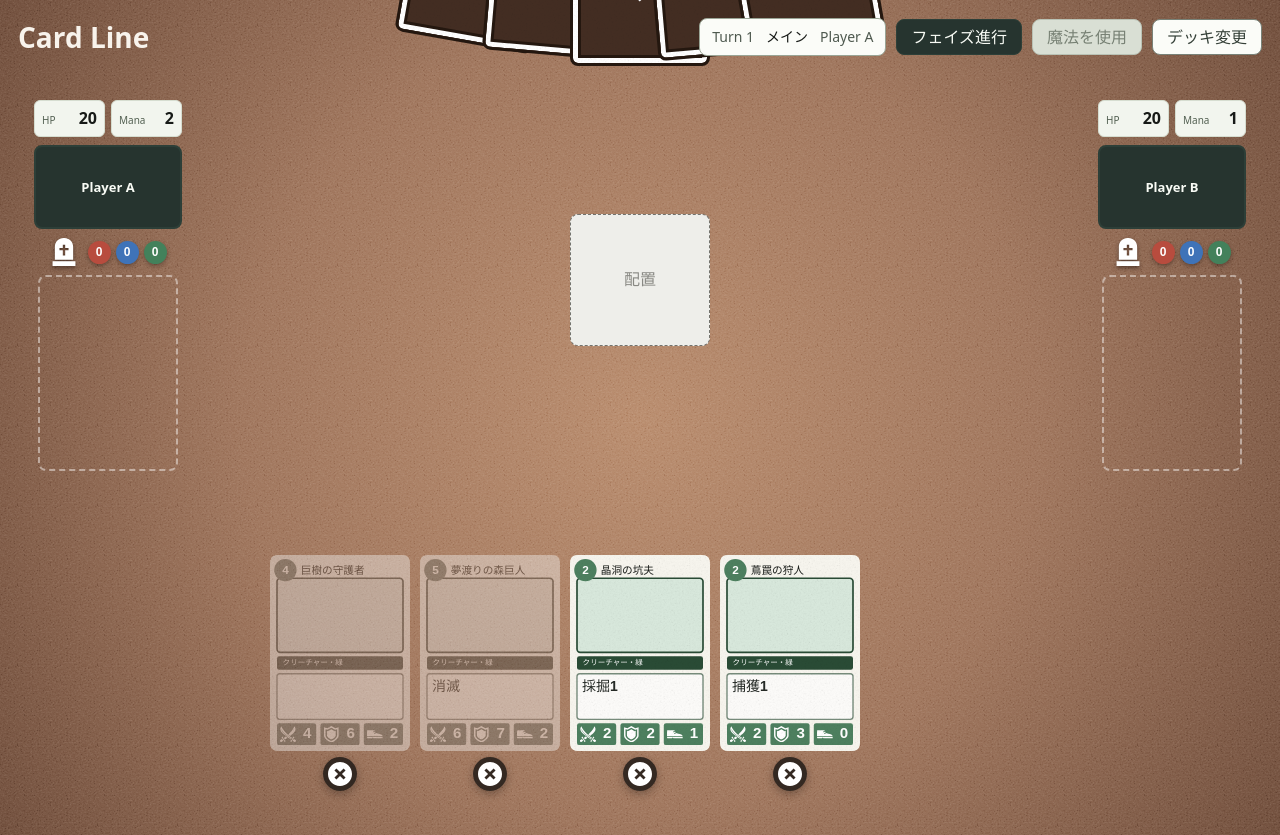
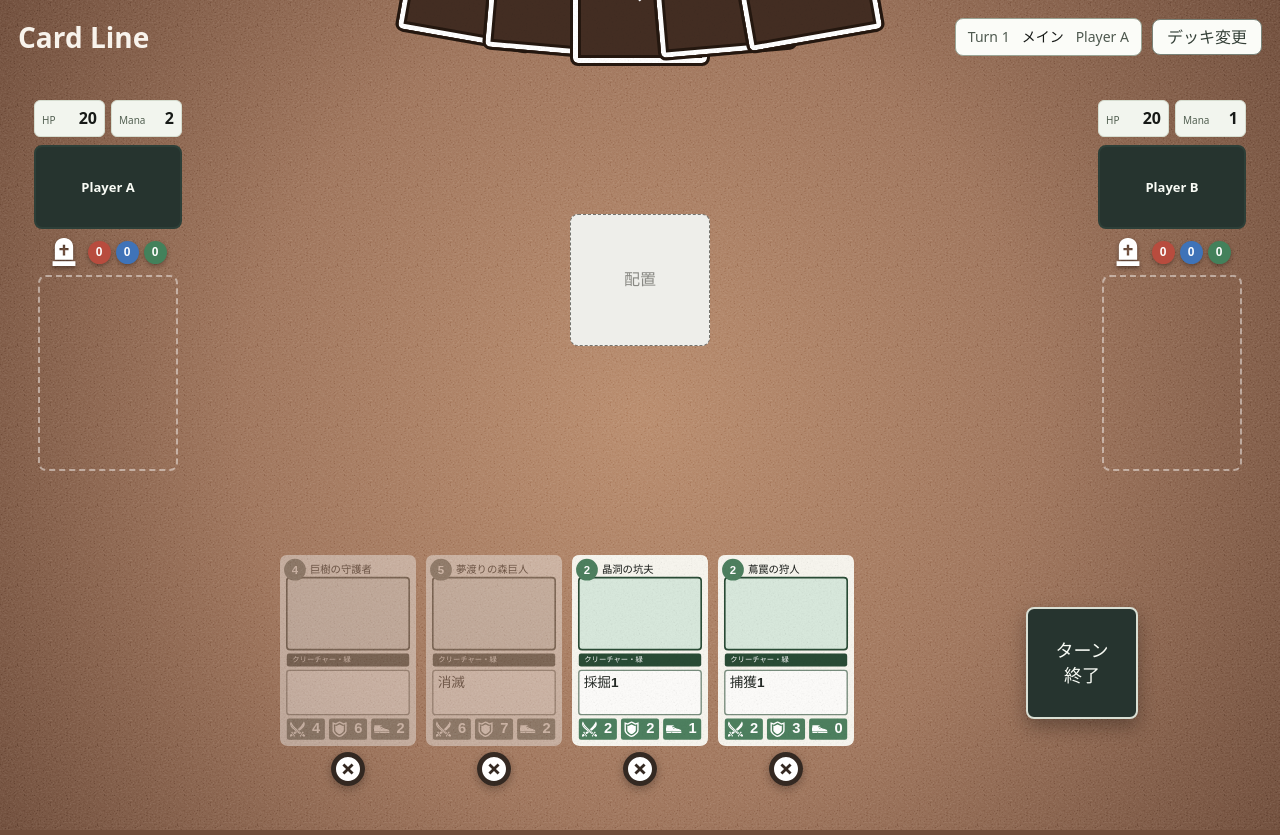
Before and after one commit to kurehajime/cardivide, a React (Vite) app: page / in a window 1280 px wide. Both pictures are taken after a click on the button "ゲーム開始". Built offline with nearby package versions, Linux system fonts and the light colour scheme; a web font is replaced by a local one.

Commit message:
ボタン整理

```diff
--- a/src/App.css
+++ b/src/App.css
@@ -812,6 +812,55 @@
   padding-top: 42px;
 }
 
+.player-hand-row {
+  min-width: 0;
+  display: grid;
+  grid-template-columns: 112px minmax(0, 740px) 112px;
+  gap: 16px;
+  align-items: center;
+  justify-content: center;
+}
+
+.player-hand-row-spacer {
+  width: 112px;
+}
+
+.turn-end-button {
+  width: 112px;
+  min-height: 112px;
+  padding: 14px;
+  border: 2px solid #d9dfd4;
+  border-radius: 8px;
+  background: #26342f;
+  box-shadow: 0 8px 18px rgb(18 12 9 / 34%);
+  color: #f8fbf5;
+  font-size: 18px;
+  font-weight: 800;
+  line-height: 1.35;
+  transition: background-color 120ms ease, transform 120ms ease, opacity 120ms ease;
+}
+
+.turn-end-button:not(:disabled) {
+  cursor: pointer;
+}
+
+.turn-end-button:not(:disabled):hover {
+  background: #18231f;
+  transform: translateY(-2px);
+}
+
+.turn-end-button:focus-visible {
+  outline: 3px solid #f5eee7;
+  outline-offset: 3px;
+}
+
+.turn-end-button:disabled {
+  border-color: rgb(217 223 212 / 40%);
+  background: rgb(38 52 47 / 50%);
+  color: rgb(248 251 245 / 45%);
+  box-shadow: none;
+}
+
 .hand-card-slot {
   min-width: 0;
   display: grid;
@@ -820,8 +869,42 @@
   justify-items: center;
 }
 
-.hand-card-slot > .hand-card-button {
+.hand-card-main {
+  position: relative;
   width: 100%;
+  min-width: 0;
+}
+
+.hand-card-main > .hand-card-button {
+  width: 100%;
+}
+
+.hand-spell-play-button {
+  position: absolute;
+  z-index: 4;
+  top: -24px;
+  left: 50%;
+  min-width: 74px;
+  min-height: 34px;
+  padding: 4px 14px;
+  border: 2px solid #f8fbf5;
+  border-radius: 6px;
+  background: #26342f;
+  box-shadow: 0 5px 12px rgb(18 12 9 / 42%);
+  color: #f8fbf5;
+  font-size: 14px;
+  font-weight: 800;
+  transform: translateX(-50%);
+}
+
+.hand-spell-play-button:hover {
+  background: #18231f;
+  cursor: pointer;
+}
+
+.hand-spell-play-button:focus-visible {
+  outline: 3px solid #f5eee7;
+  outline-offset: 2px;
 }
 
 .hand-discard-button {
@@ -1409,6 +1492,22 @@
     overflow-x: auto;
   }
 
+  .player-hand-row {
+    grid-template-columns: minmax(0, 1fr) 88px;
+    gap: 10px;
+  }
+
+  .player-hand-row-spacer {
+    display: none;
+  }
+
+  .turn-end-button {
+    width: 88px;
+    min-height: 96px;
+    padding: 10px;
+    font-size: 16px;
+  }
+
   .card-detail-popover {
     gap: 8px;
     padding: 12px;
--- a/src/components/GameApp.tsx
+++ b/src/components/GameApp.tsx
@@ -194,7 +194,16 @@ const GameSession = ({
   }
 
   const handlePassPhase = () => {
-    applyGameUpdate((currentManager) => GameManager.passPhase(currentManager))
+    applyGameUpdate((currentManager) => {
+      const endingPlayerId = currentManager.state.activePlayerId
+      let nextManager = currentManager
+
+      while (nextManager.state.activePlayerId === endingPlayerId) {
+        nextManager = GameManager.passPhase(nextManager)
+      }
+
+      return nextManager
+    })
   }
 
   const handleCardClick = (cardId: CardInstanceId) => {
@@ -215,13 +224,9 @@ const GameSession = ({
     )
   }
 
-  const handlePlaySpell = () => {
-    if (selectedCardId === null) {
-      return
-    }
-
+  const handlePlaySpell = (cardId: CardInstanceId) => {
     applyGameUpdate((currentManager) =>
-      GameManager.playSpell(currentManager, selectedCardId),
+      GameManager.playSpell(currentManager, cardId),
     )
   }
 
@@ -259,34 +264,6 @@ const GameSession = ({
             <h1>Card Line</h1>
             <div className="game-header-controls">
               <PhaseBar phase={state.phase} turn={state.turn} activePlayer={currentPlayer.name} />
-              <button
-                className="game-action-button"
-                type="button"
-                disabled={
-                  state.activePlayerId === AI_PLAYER_ID ||
-                  state.phase === 'keepUp' ||
-                  state.pendingCombat !== null ||
-                  winnerId !== null
-                }
-                onClick={handlePassPhase}
-              >
-                フェイズ進行
-              </button>
-              <button
-                className="game-action-button"
-                type="button"
-                disabled={
-                  state.activePlayerId === AI_PLAYER_ID ||
-                  state.phase !== 'main' ||
-                  selectedCard?.card.kind !== 'spell' ||
-                  selectedCardId === null ||
-                  !GameManager.isCardPlayable(manager, selectedCardId) ||
-                  winnerId !== null
-                }
-                onClick={handlePlaySpell}
-              >
-                魔法を使用
-              </button>
               <button
                 className="game-action-button game-action-secondary"
                 type="button"
@@ -342,6 +319,8 @@ const GameSession = ({
             onGroupAttack={handleGroupAttack}
             onActivateAbility={handleActivateAbility}
           />
+          <div className="player-hand-row">
+            <div className="player-hand-row-spacer" aria-hidden="true" />
             <HandView
               cards={playerAHand}
               playerName={playerA.name}
@@ -357,7 +336,25 @@ const GameSession = ({
               selectedCardId={state.activePlayerId === 'playerA' ? selectedCardId : null}
               onCardClick={handleCardClick}
               onDiscardCard={handleDiscardCard}
+              onPlaySpell={handlePlaySpell}
             />
+            <button
+              className="turn-end-button"
+              type="button"
+              aria-label="ターン終了"
+              disabled={
+                state.activePlayerId === AI_PLAYER_ID ||
+                state.phase === 'keepUp' ||
+                state.pendingCombat !== null ||
+                winnerId !== null
+              }
+              onClick={handlePassPhase}
+            >
+              ターン
+              <br />
+              終了
+            </button>
+          </div>
         </main>
       </LayoutGroup>
     </MotionConfig>
--- a/src/components/HandView.tsx
+++ b/src/components/HandView.tsx
@@ -14,6 +14,7 @@ type HandViewProps = {
   selectedCardId?: CardInstanceId | null
   onCardClick?: (cardId: CardInstanceId) => void
   onDiscardCard?: (cardId: CardInstanceId) => void
+  onPlaySpell?: (cardId: CardInstanceId) => void
 }
 
 const EMPTY_HAND_SLOTS = 5
@@ -31,6 +32,7 @@ const HandView = ({
   selectedCardId = null,
   onCardClick,
   onDiscardCard,
+  onPlaySpell,
 }: HandViewProps) => {
   const visibleCards = cards.length > 0 ? cards : Array.from({ length: EMPTY_HAND_SLOTS }, () => null)
 
@@ -77,9 +79,26 @@ const HandView = ({
         }
 
         const canDiscard = card !== null && discardableCardIds?.has(card.id) === true
+        const canPlaySelectedSpell =
+          card !== null &&
+          card.card.kind === 'spell' &&
+          selectedCardId === card.id &&
+          playableCardIds?.has(card.id) === true
         return (
           <div className="hand-card-slot" key={card?.id ?? `empty-${index}`}>
-            {cardButton}
+            <div className="hand-card-main">
+              {cardButton}
+              {canPlaySelectedSpell && (
+                <button
+                  className="hand-spell-play-button"
+                  type="button"
+                  aria-label={`${card.card.name}を使用する`}
+                  onClick={() => onPlaySpell?.(card.id)}
+                >
+                  使用
+                </button>
+              )}
+            </div>
             {card !== null && (
               <button
                 className="hand-discard-button"
```
Lines whose indentation alone changed are shown as unchanged.
